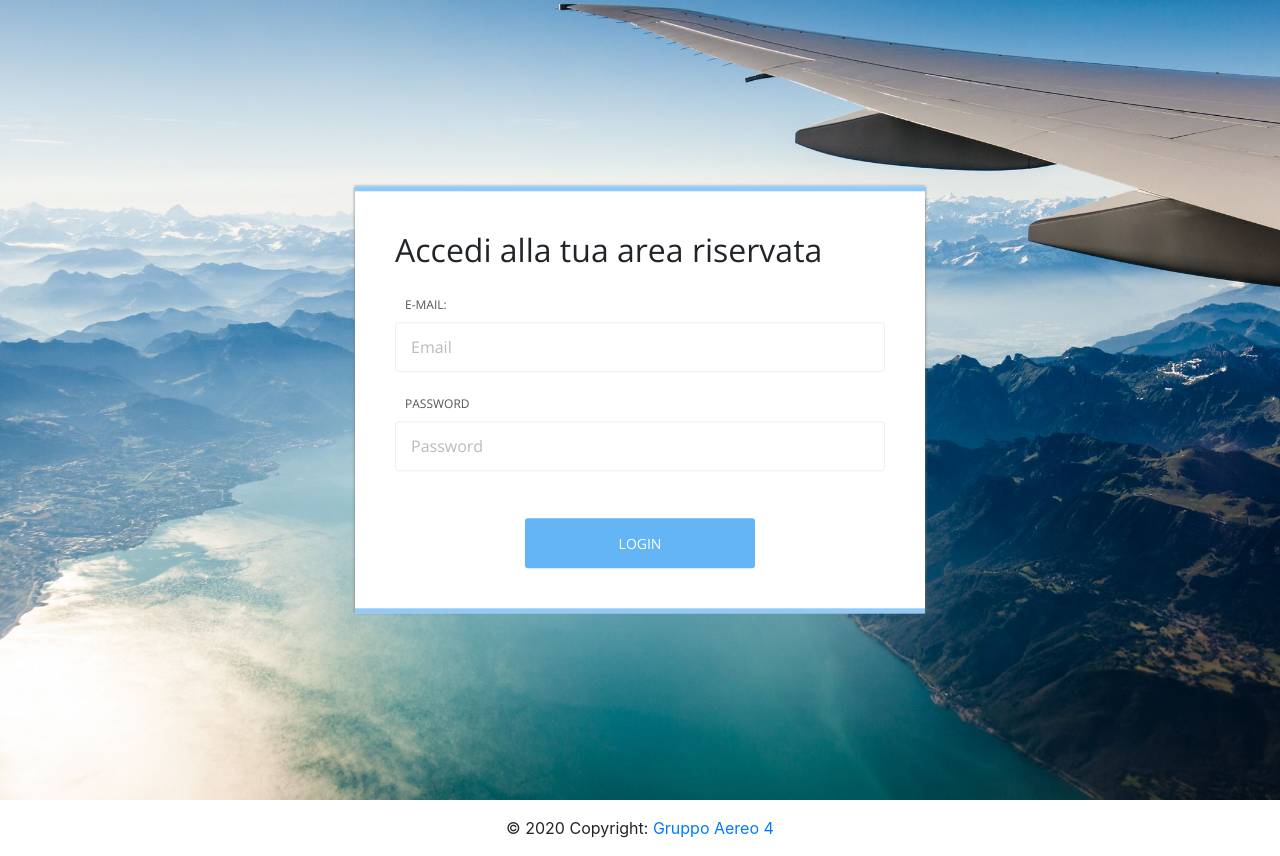
After one commit to UnimibSoftEngCourse1920/progetto-aereo-4-gruppo-aereo-4, a PHP site: page /view/login.view.php in a window 1280 px wide. The commit adds this page. Run offline with PHP 8.4, Linux system fonts and the light colour scheme; some libraries are stand-ins or nearby versions.

Commit message:
Aggiunta view login e template header

```diff
--- a/Implementazione/template/footer.php
+++ b/Implementazione/template/footer.php
@@ -1,55 +1,6 @@
-<!-- Footer -->
+
 <footer class="page-footer font-small cyan darken-3">
-
-  <!-- Footer Elements -->
-  <div class="container">
-
-    <!-- Grid row-->
-    <div class="row">
-
-      <!-- Grid column -->
-      <div class="col-md-12 py-5">
-        <div class="mb-5 flex-center">
-
-          <!-- Facebook -->
-          <a class="fb-ic">
-            <i class="fab fa-facebook-f fa-lg white-text mr-md-5 mr-3 fa-2x"> </i>
-          </a>
-          <!-- Twitter -->
-          <a class="tw-ic">
-            <i class="fab fa-twitter fa-lg white-text mr-md-5 mr-3 fa-2x"> </i>
-          </a>
-          <!-- Google +-->
-          <a class="gplus-ic">
-            <i class="fab fa-google-plus-g fa-lg white-text mr-md-5 mr-3 fa-2x"> </i>
-          </a>
-          <!--Linkedin -->
-          <a class="li-ic">
-            <i class="fab fa-linkedin-in fa-lg white-text mr-md-5 mr-3 fa-2x"> </i>
-          </a>
-          <!--Instagram-->
-          <a class="ins-ic">
-            <i class="fab fa-instagram fa-lg white-text mr-md-5 mr-3 fa-2x"> </i>
-          </a>
-          <!--Pinterest-->
-          <a class="pin-ic">
-            <i class="fab fa-pinterest fa-lg white-text fa-2x"> </i>
-          </a>
-        </div>
-      </div>
-      <!-- Grid column -->
-
-    </div>
-    <!-- Grid row-->
-
+  <div class="footer-copyright text-center py-3">© 2020 Copyright:
+    <a href="#"> Gruppo Aereo 4</a>
   </div>
-  <!-- Footer Elements -->
-
-  <!-- Copyright -->
-  <div class="footer-copyright text-center py-3">© 2020 Copyright:
-    <a href="https://mdbootstrap.com/"> Gruppo Aereo 4</a>
-  </div>
-  <!-- Copyright -->
-
 </footer>
-<!-- Footer -->
--- /dev/null
+++ b/Implementazione/template/header.php
@@ -0,0 +1,4 @@
+<script src="https://code.jquery.com/jquery-3.2.1.slim.min.js" integrity="sha384-KJ3o2DKtIkvYIK3UENzmM7KCkRr/rE9/Qpg6aAZGJwFDMVNA/GpGFF93hXpG5KkN" crossorigin="anonymous"></script>
+<script src="https://cdnjs.cloudflare.com/ajax/libs/popper.js/1.12.9/umd/popper.min.js" integrity="sha384-ApNbgh9B+Y1QKtv3Rn7W3mgPxhU9K/ScQsAP7hUibX39j7fakFPskvXusvfa0b4Q" crossorigin="anonymous"></script>
+<link rel="stylesheet" href="https://maxcdn.bootstrapcdn.com/bootstrap/4.0.0/css/bootstrap.min.css" integrity="sha384-Gn5384xqQ1aoWXA+058RXPxPg6fy4IWvTNh0E263XmFcJlSAwiGgFAW/dAiS6JXm" crossorigin="anonymous">
+<script src="https://maxcdn.bootstrapcdn.com/bootstrap/4.0.0/js/bootstrap.min.js" integrity="sha384-JZR6Spejh4U02d8jOt6vLEHfe/JQGiRRSQQxSfFWpi1MquVdAyjUar5+76PVCmYl" crossorigin="anonymous"></script>
--- /dev/null
+++ b/Implementazione/view/login.view.php
@@ -0,0 +1,60 @@
+<!DOCTYPE html>
+<html lang="it">
+
+<head>
+	<meta charset="utf-8">
+	<meta http-equiv="X-UA-Compatible" content="IE=edge">
+	<meta name="viewport" content="width=device-width, initial-scale=1">
+
+	<title>Gruppo Aereo 4</title>
+    <?php include("../template/header.php") ?>
+    <link type="text/css" rel="stylesheet" href="../css/style.css" />
+</head>
+
+<body>
+
+	<div id="booking" class="section">
+		<div class="section-center">
+			<div class="container">
+				<div class="row">
+				    <div class="col-md-3"></div>
+					<div class="booking-form col-md-6">
+						<form>
+                            <div class="container">
+                                <div class="row text-center mb-3">
+                                    <h2>Accedi alla tua area riservata</h2>
+                                </div>
+                            </div>
+							<div class="row">
+								<div class="col-md-12">
+									<div class="form-group">
+										<span class="form-label">E-mail:</span>
+										<input class="form-control" type="text" placeholder="Email">
+									</div>
+								</div>
+								<div class="col-md-12">
+									<div class="form-group">
+										<span class="form-label">Password</span>
+										<input class="form-control" type="password" placeholder="Password">
+									</div>
+								</div>
+							</div>
+							<div class="row">
+							    <div class="col-md-3">
+							        </div>
+								<div class="col-md-6">
+									<div class="form-btn">
+										<button class="submit-btn">Login</button>
+									</div>
+								</div>
+							</div>
+						</form>
+					</div>
+				</div>
+			</div>
+		</div>
+	</div>
+	<?php include("../template/footer.php") ?>
+</body>
+
+</html>
```
